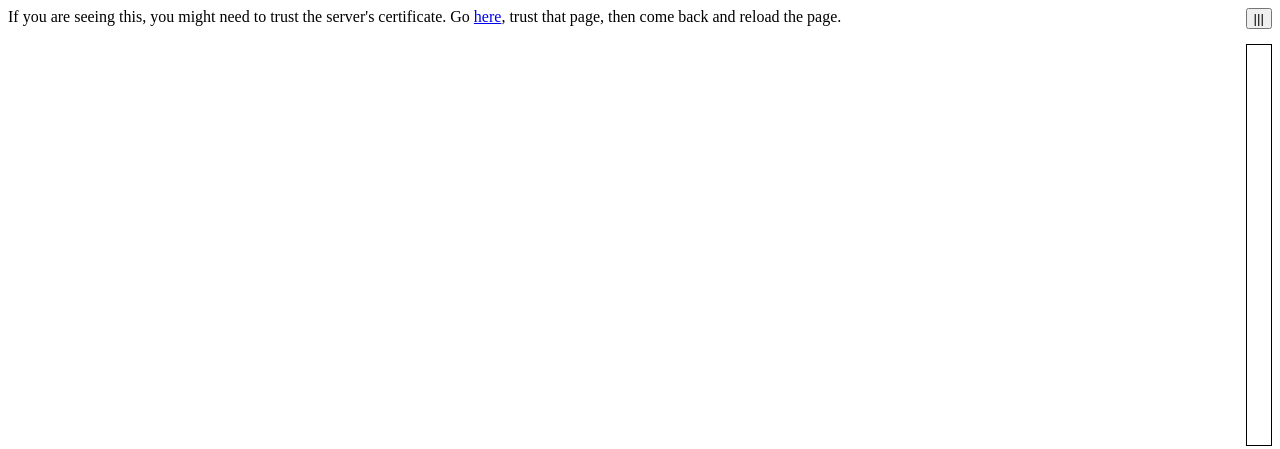
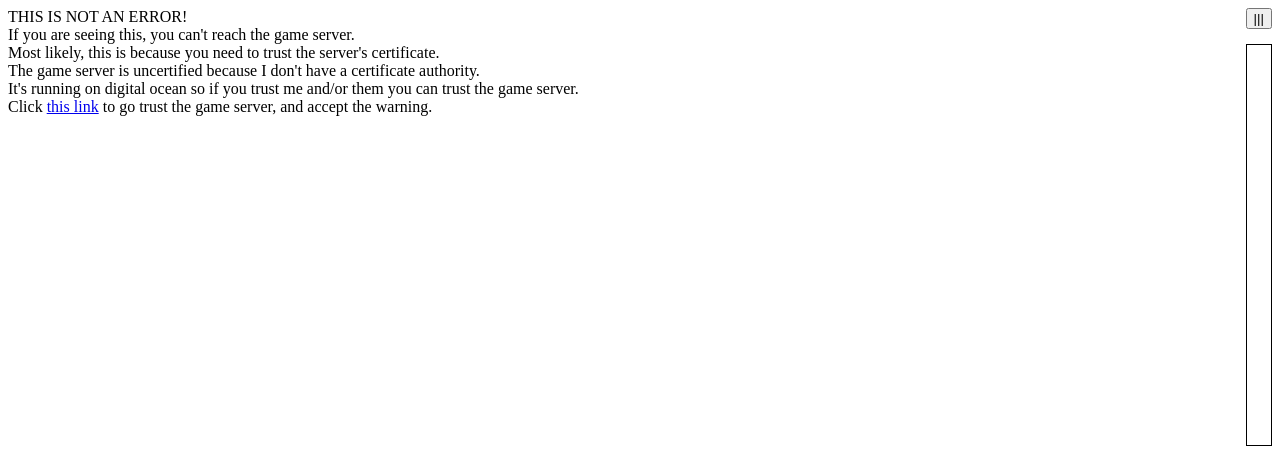
Before and after one commit to alex-goodisman/dmh, a website: page index.html in a window 1280 px wide. Drawn offline with Linux system fonts and the light colour scheme; no server answers.

Commit message:
update the warning

```diff
--- a/index.html
+++ b/index.html
@@ -17,8 +17,12 @@
 		</div>
 		<!-- Warning for network errors -->
 		<div id=network style="display:none;">
-			If you are seeing this, you might need to trust the server's certificate.
-			Go <a id=link>here</a>, trust that page, then come back and reload the page.
+			THIS IS NOT AN ERROR!<br/>
+			If you are seeing this, you can't reach the game server.<br/>
+			Most likely, this is because you need to trust the server's certificate.<br/>
+			The game server is uncertified because I don't have a certificate authority. <br/>
+			It's running on digital ocean so if you trust me and/or them you can trust the game server. <br/>
+			Click <a id=link>this link</a> to go trust the game server, and accept the warning.
 		</div>
 		<!-- information section -->
 		<div id=deck></div>
```
